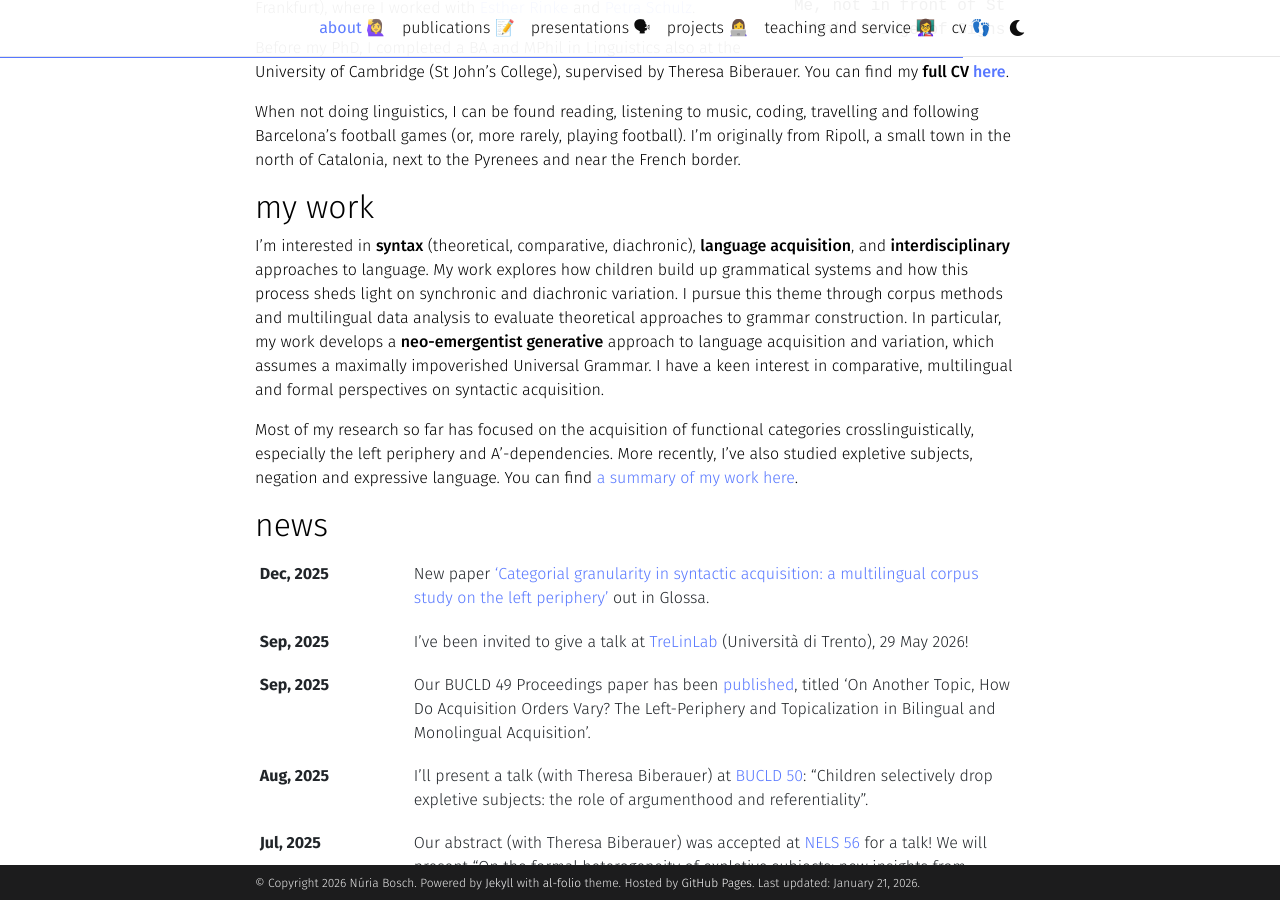
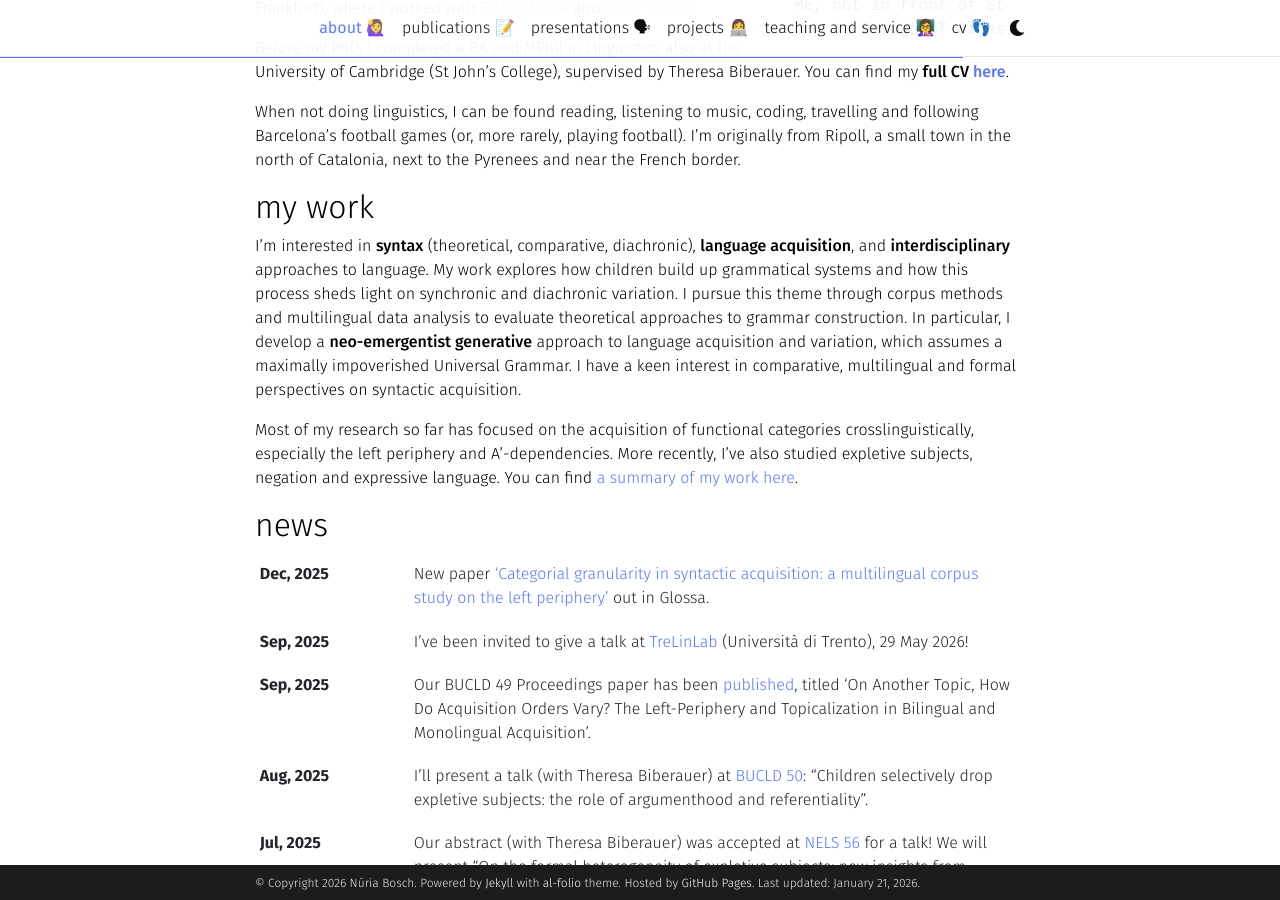
Before and after one commit to nuria-bosch/nuria-bosch.github.io, a Jekyll site: the page built from _pages/about.md, in a window 1280 px wide and 900 px high, scrolled down 517 px. Built offline with Jekyll 4.4.1, drawn with Linux system fonts in a browser that asks for light colours; full-size pictures stand in for the smaller copies a plugin makes; some web fonts are replaced; comment, search, counter and statistics services are not loaded; a style sheet for code colours, icons or effects is not loaded.

Commit message:
Update about.md

```diff
--- a/_pages/about.md
+++ b/_pages/about.md
@@ -30,6 +30,6 @@
 
  <h2>my work</h2>
 
-I'm interested in **syntax** (theoretical, comparative, diachronic), **language acquisition**, and **interdisciplinary** approaches to language. My work explores how children build up grammatical systems and how this process sheds light on synchronic and diachronic variation. I pursue this theme through corpus methods and multilingual data analysis to evaluate theoretical approaches to grammar construction. In particular, my work develops a **neo-emergentist generative** approach to language acquisition and variation, which assumes a maximally impoverished Universal Grammar. I have a keen interest in comparative, multilingual and formal perspectives on syntactic acquisition.
+I'm interested in **syntax** (theoretical, comparative, diachronic), **language acquisition**, and **interdisciplinary** approaches to language. My work explores how children build up grammatical systems and how this process sheds light on synchronic and diachronic variation. I pursue this theme through corpus methods and multilingual data analysis to evaluate theoretical approaches to grammar construction. In particular, I develop a **neo-emergentist generative** approach to language acquisition and variation, which assumes a maximally impoverished Universal Grammar. I have a keen interest in comparative, multilingual and formal perspectives on syntactic acquisition.
 
 Most of my research so far has focused on the acquisition of functional categories crosslinguistically, especially the left periphery and A’-dependencies. More recently, I’ve also studied expletive subjects, negation and expressive language. You can find [a summary of my work here](https://nuria-bosch.github.io/projects/).
```
